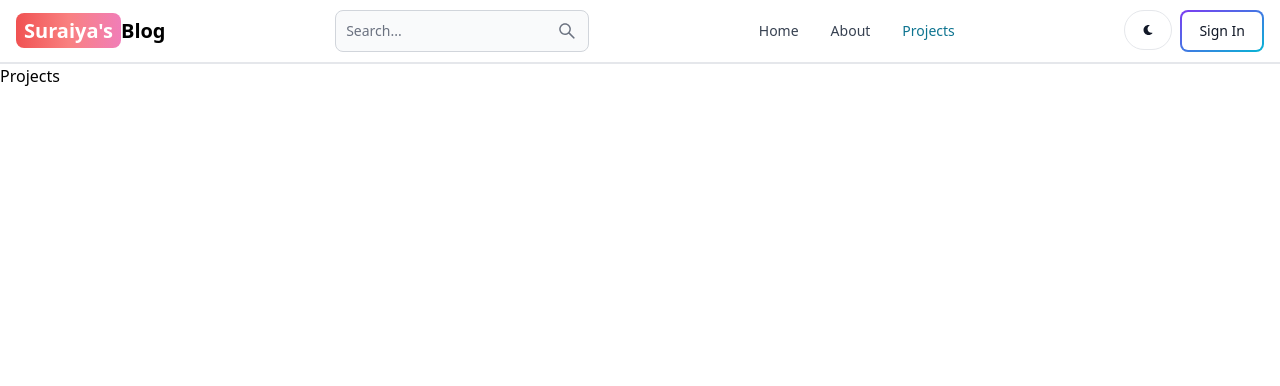
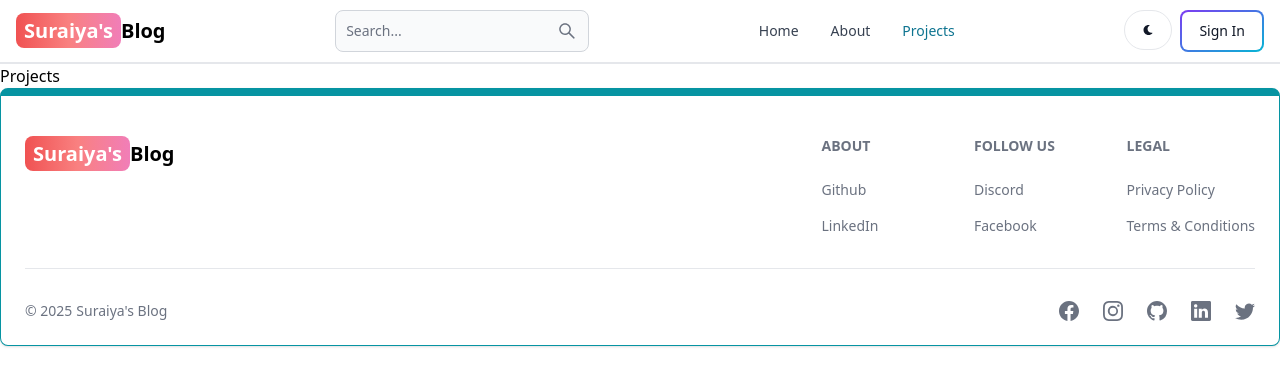
Before and after one commit to suraiyaeva/mern-blog, a React (Vite) app in the folder client/: page /projects in a window 1280 px wide. Shown: the top 386 px of the page. Built offline with nearby package versions, Linux system fonts and the light colour scheme.

Commit message:
created and added the footer component

```diff
--- a/client/src/App.jsx
+++ b/client/src/App.jsx
@@ -7,6 +7,7 @@
 import Dashboard from "./pages/Dashboard";
 import Projects from "./pages/Projects";
 import Header from "./components/Header";
+import Footer from "./components/Footer";
 
 export default function App() {
   return (
@@ -20,6 +21,7 @@
         <Route path="/dashboard" element={<Dashboard />}></Route>
         <Route path="/projects" element={<Projects />}></Route>
       </Routes>
+      <Footer />
     </BrowserRouter>
   );
 }
--- /dev/null
+++ b/client/src/components/Footer.jsx
@@ -0,0 +1,93 @@
+import { Footer } from "flowbite-react";
+import React from "react";
+import { Link } from "react-router-dom";
+import {
+  BsFacebook,
+  BsInstagram,
+  BsGithub,
+  BsLinkedin,
+  BsTwitter,
+} from "react-icons/bs";
+
+export default function FooterCom() {
+  return (
+    <Footer container className="border border-t-8 border-teal-500">
+      <div className="w-full max-w-7xl mx-auto">
+        <div className="grid w-full justify-between sm:flex md:grid-cols-1">
+          <div className="mt-5">
+            <Link
+              to="/"
+              className="self-center whitespace-nowrap text-lg sm:text-xl font-semibold dark:text-white"
+            >
+              <span className="px-2 py-1 bg-gradient-to-r from-red-500 via-red-400 to-pink-400 rounded-lg text-white">
+                Suraiya's
+              </span>
+              Blog
+            </Link>
+          </div>
+          <div className="grid grid-cols-2 gap-8 mt-4 sm:grid-cols-3 sm:gap-6">
+            <div>
+              <Footer.Title title="About" />
+              <Footer.LinkGroup col>
+                <Footer.Link
+                  href="https://github.com/suraiyaeva"
+                  target="_blank"
+                  rel="noopener noreferrer"
+                >
+                  Github
+                </Footer.Link>
+
+                <Footer.Link
+                  href="https://www.linkedin.com/in/suraiya-eva-84b61920a/"
+                  target="_blank"
+                  rel="noopener noreferrer"
+                >
+                  LinkedIn
+                </Footer.Link>
+              </Footer.LinkGroup>
+            </div>
+            <div>
+              <Footer.Title title="Follow Us" />
+              <Footer.LinkGroup col>
+                <Footer.Link href="#" target="_blank" rel="noopener noreferrer">
+                  Discord
+                </Footer.Link>
+
+                <Footer.Link
+                  href="https://www.facebook.com/nijhum.nirala.92/"
+                  target="_blank"
+                  rel="noopener noreferrer"
+                >
+                  Facebook
+                </Footer.Link>
+              </Footer.LinkGroup>
+            </div>
+            <div>
+              <Footer.Title title="Legal" />
+              <Footer.LinkGroup col>
+                <Footer.Link href="#">Privacy Policy</Footer.Link>
+
+                <Footer.Link href="#">Terms & Conditions</Footer.Link>
+              </Footer.LinkGroup>
+            </div>
+          </div>
+        </div>
+        <Footer.Divider />
+        <div className="w-full sm:flex sm:items-center sm:justify-between">
+          <Footer.Copyright
+            href="#"
+            by="Suraiya's Blog"
+            year={new Date().getFullYear()}
+          />
+          <div className="flex gap-6 sm:mt-0 mt-4 sm:justify-center">
+            <Footer.Icon href="#" icon={BsFacebook} />
+            <Footer.Icon href="#" icon={BsInstagram} />
+            <Footer.Icon href="#" icon={BsGithub} />
+            <Footer.Icon href="#" icon={BsLinkedin} />
+            <Footer.Icon href="#" icon={BsTwitter} />
+          </div>
+        </div>
+      </div>
+    </Footer>
+  );
+}
```
